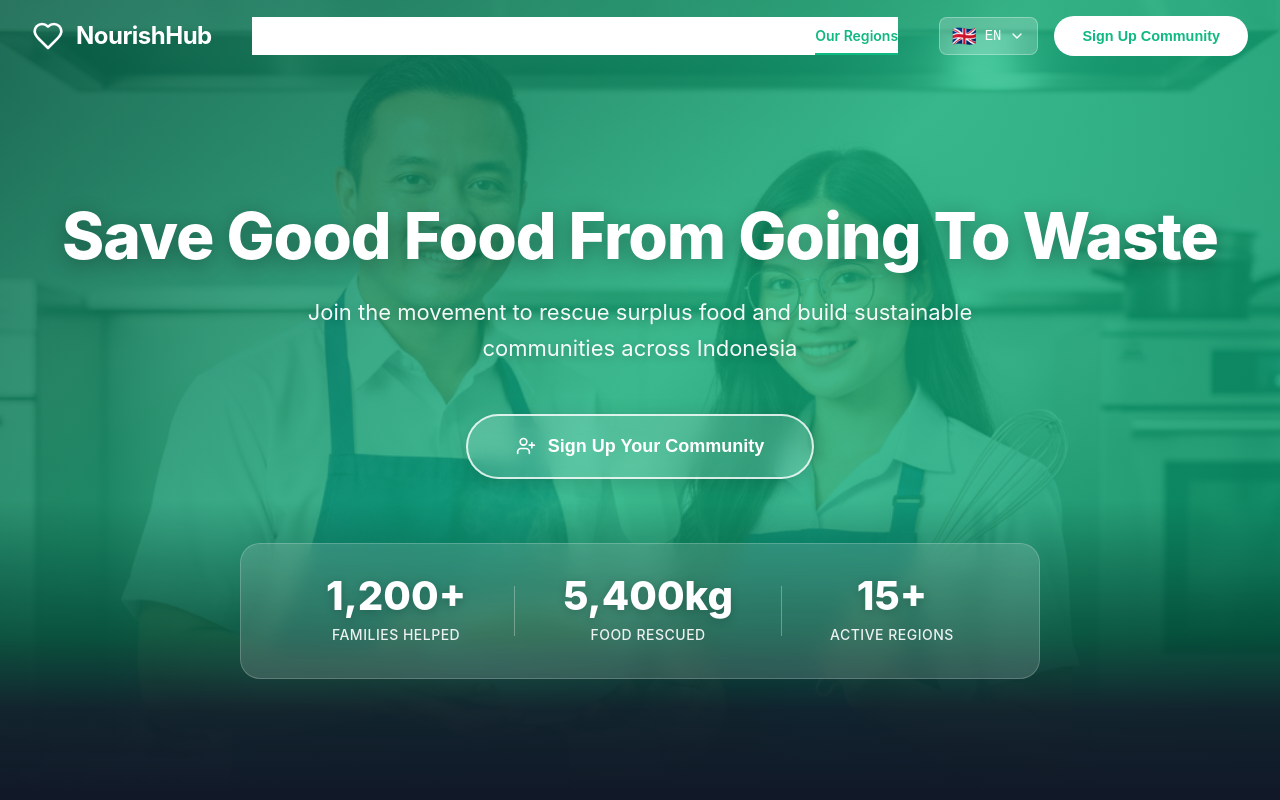
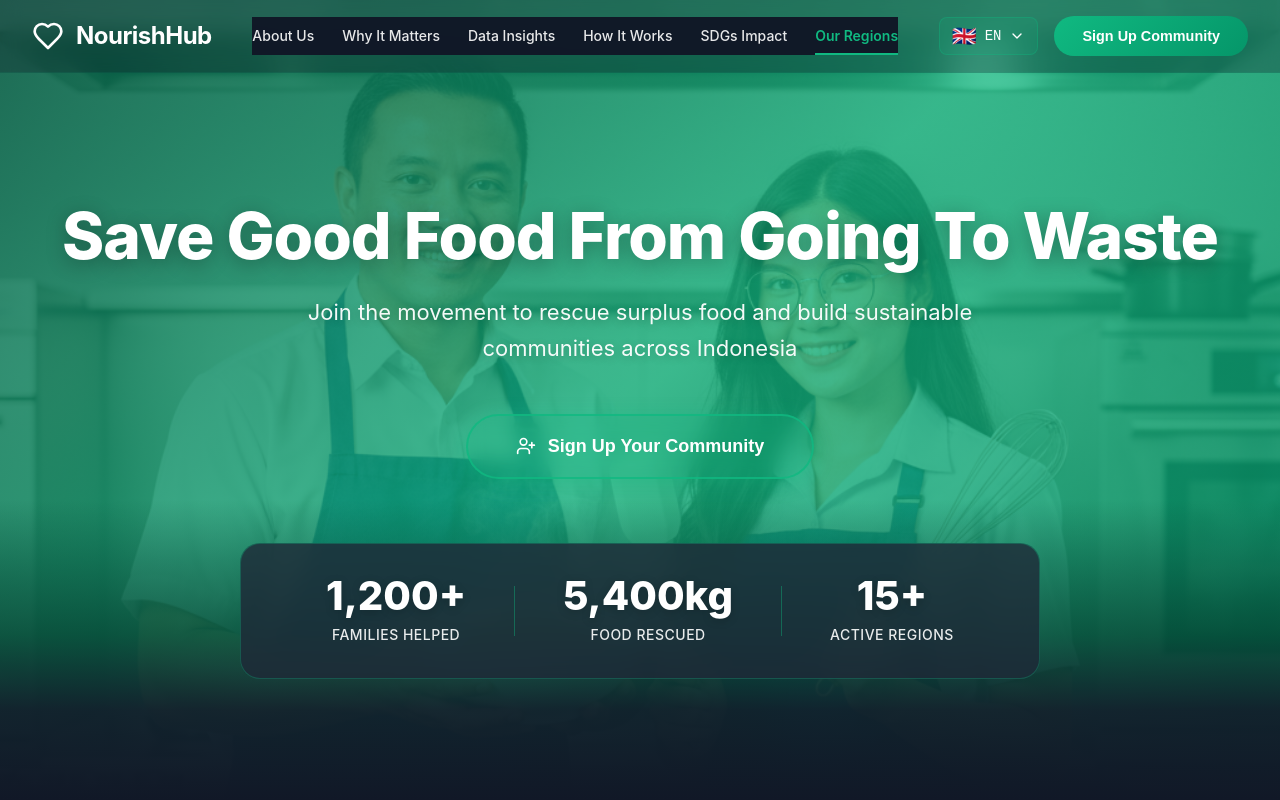
Before and after one commit to HHHAAAANNNNN/Food-Rescue-Hub, a Vue app: page / in a window 1280 px wide. Shown: the top 800 px of the page. Built offline with nearby package versions, Linux system fonts and the light colour scheme.

Commit message:
Complete dark theme implementation - removed all white backgrounds

```diff
--- a/src/App.vue
+++ b/src/App.vue
@@ -78,12 +78,12 @@ const isMainDashboard = computed(() => route.name === 'MainDashboard')
 
 /* Header */
 .app-header {
-  background: white;
-  border-bottom: 1px solid var(--color-border);
+  background: rgba(17, 24, 39, 0.95);
+  border-bottom: 1px solid rgba(16, 185, 129, 0.2);
   position: sticky;
   top: 0;
   z-index: 100;
-  box-shadow: var(--shadow-sm);
+  box-shadow: 0 4px 6px rgba(0, 0, 0, 0.3);
 }
 
 .header-content {
--- a/src/components/FoodWasteChart.vue
+++ b/src/components/FoodWasteChart.vue
@@ -297,12 +297,12 @@ onBeforeUnmount(() => {
 }
 
 .chart-container {
-  background: rgba(255, 255, 255, 0.05);
+  background: rgba(31, 41, 55, 0.6);
   backdrop-filter: blur(10px);
   border-radius: 24px;
   padding: 3rem;
-  border: 2px solid rgba(255, 255, 255, 0.1);
-  box-shadow: 0 8px 32px rgba(0, 0, 0, 0.2);
+  border: 2px solid rgba(16, 185, 129, 0.2);
+  box-shadow: 0 8px 32px rgba(16, 185, 129, 0.1);
 }
 
 .chart-header {
--- a/src/components/HeroSection.vue
+++ b/src/components/HeroSection.vue
@@ -150,24 +150,24 @@ const handleSignup = () => {
   align-items: center;
   gap: 0.75rem;
   padding: 1.25rem 3rem;
-  background: rgba(255, 255, 255, 0.15);
+  background: rgba(16, 185, 129, 0.2);
   backdrop-filter: blur(10px);
   color: white;
-  border: 2px solid rgba(255, 255, 255, 0.8);
+  border: 2px solid rgba(16, 185, 129, 0.8);
   border-radius: 50px;
   font-size: 1.125rem;
   font-weight: 700;
   cursor: pointer;
   transition: all 0.3s ease;
-  box-shadow: 0 4px 20px rgba(0, 0, 0, 0.15);
+  box-shadow: 0 4px 20px rgba(16, 185, 129, 0.3);
 }
 
 .btn-primary:hover {
   transform: translateY(-4px);
-  box-shadow: 0 12px 40px rgba(0, 0, 0, 0.3);
-  background: white;
-  color: #065f46;
-  border-color: white;
+  box-shadow: 0 12px 40px rgba(16, 185, 129, 0.5);
+  background: linear-gradient(135deg, #10b981 0%, #059669 100%);
+  color: white;
+  border-color: #10b981;
 }
 
 .btn-primary svg {
@@ -184,10 +184,10 @@ const handleSignup = () => {
   align-items: center;
   gap: 3rem;
   padding: 2rem 3rem;
-  background: rgba(255, 255, 255, 0.15);
+  background: rgba(31, 41, 55, 0.8);
   backdrop-filter: blur(10px);
   border-radius: 20px;
-  border: 1px solid rgba(255, 255, 255, 0.2);
+  border: 1px solid rgba(16, 185, 129, 0.3);
   max-width: 800px;
   margin: 0 auto;
 }
@@ -216,7 +216,7 @@ const handleSignup = () => {
 .stat-divider {
   width: 1px;
   height: 50px;
-  background: rgba(255, 255, 255, 0.3);
+  background: rgba(16, 185, 129, 0.4);
 }
 
 .hero-gradient-blend {
--- a/src/components/HowItWorks.vue
+++ b/src/components/HowItWorks.vue
@@ -325,11 +325,11 @@ onUnmounted(() => {
 
 /* Step Card */
 .step-card {
-  background: rgba(255, 255, 255, 0.05);
+  background: rgba(31, 41, 55, 0.6);
   backdrop-filter: blur(10px);
   border-radius: 20px;
   padding: 2rem;
-  border: 2px solid rgba(255, 255, 255, 0.1);
+  border: 2px solid rgba(16, 185, 129, 0.2);
   position: relative;
   transition: all 0.3s ease;
   display: grid;
@@ -340,7 +340,7 @@ onUnmounted(() => {
 
 .step-card:hover {
   transform: translateX(8px);
-  background: rgba(255, 255, 255, 0.08);
+  background: rgba(31, 41, 55, 0.8);
   border-color: rgba(16, 185, 129, 0.4);
   box-shadow: 0 8px 32px rgba(16, 185, 129, 0.2);
 }
--- a/src/components/NavBar.vue
+++ b/src/components/NavBar.vue
@@ -165,16 +165,19 @@ onUnmounted(() => {
   left: 0;
   right: 0;
   z-index: 1000;
-  background: transparent;
+  background: rgba(17, 24, 39, 0.3);
+  backdrop-filter: blur(10px);
   transition: all 0.3s ease;
   padding: 1rem 0;
+  border-bottom: 1px solid rgba(16, 185, 129, 0.1);
 }
 
 .navbar.scrolled {
-  background: rgba(255, 255, 255, 0.95);
+  background: rgba(17, 24, 39, 0.95);
   backdrop-filter: blur(10px);
-  box-shadow: 0 2px 20px rgba(0, 0, 0, 0.1);
+  box-shadow: 0 2px 20px rgba(0, 0, 0, 0.3);
   padding: 0.75rem 0;
+  border-bottom: 1px solid rgba(16, 185, 129, 0.3);
 }
 
 .nav-container {
@@ -212,7 +215,7 @@ onUnmounted(() => {
 }
 
 .navbar.scrolled .brand-name {
-  color: #111827;
+  color: #d1fae5;
 }
 
 .nav-menu {
@@ -222,7 +225,7 @@ onUnmounted(() => {
 }
 
 .nav-link {
-  color: white;
+  color: rgba(255, 255, 255, 0.9);
   text-decoration: none;
   font-weight: 500;
   font-size: 0.875rem;
@@ -233,7 +236,7 @@ onUnmounted(() => {
 }
 
 .navbar.scrolled .nav-link {
-  color: #374151;
+  color: #d1d5db;
 }
 
 .nav-link::after {
@@ -283,8 +286,8 @@ onUnmounted(() => {
   align-items: center;
   gap: 0.5rem;
   padding: 0.5rem 0.75rem;
-  background: rgba(255, 255, 255, 0.2);
-  border: 1px solid rgba(255, 255, 255, 0.3);
+  background: rgba(16, 185, 129, 0.15);
+  border: 1px solid rgba(16, 185, 129, 0.3);
   border-radius: 8px;
   color: white;
   font-weight: 600;
@@ -294,8 +297,8 @@ onUnmounted(() => {
 }
 
 .btn-language:hover {
-  background: rgba(255, 255, 255, 0.3);
-  border-color: rgba(255, 255, 255, 0.5);
+  background: rgba(16, 185, 129, 0.25);
+  border-color: rgba(16, 185, 129, 0.5);
 }
 
 .navbar.scrolled .btn-language {
@@ -331,9 +334,10 @@ onUnmounted(() => {
   top: calc(100% + 0.5rem);
   right: 0;
   min-width: 180px;
-  background: white;
+  background: rgba(31, 41, 55, 0.98);
+  border: 1px solid rgba(16, 185, 129, 0.3);
   border-radius: 12px;
-  box-shadow: 0 10px 40px rgba(0, 0, 0, 0.15);
+  box-shadow: 0 10px 40px rgba(0, 0, 0, 0.5);
   overflow: hidden;
   z-index: 1000;
   animation: slideDown 0.3s ease;
@@ -356,9 +360,9 @@ onUnmounted(() => {
   gap: 0.75rem;
   width: 100%;
   padding: 0.75rem 1rem;
-  background: white;
+  background: transparent;
   border: none;
-  color: #374151;
+  color: #d1d5db;
   font-weight: 500;
   font-size: 0.875rem;
   cursor: pointer;
@@ -367,11 +371,12 @@ onUnmounted(() => {
 }
 
 .lang-option:hover {
-  background: #f3f4f6;
+  background: rgba(16, 185, 129, 0.1);
+  color: #10b981;
 }
 
 .lang-option.active {
-  background: #ecfdf5;
+  background: rgba(16, 185, 129, 0.2);
   color: #10b981;
 }
 
@@ -390,8 +395,8 @@ onUnmounted(() => {
 
 .btn-signup {
   padding: 0.75rem 1.75rem;
-  background: white;
-  color: #10b981;
+  background: linear-gradient(135deg, #10b981 0%, #059669 100%);
+  color: white;
   border: none;
   border-radius: 50px;
   font-weight: 600;
@@ -402,7 +407,7 @@ onUnmounted(() => {
 }
 
 .btn-signup:hover {
-  background: #10b981;
+  background: linear-gradient(135deg, #059669 0%, #047857 100%);
   color: white;
   transform: translateY(-2px);
   box-shadow: 0 8px 20px rgba(16, 185, 129, 0.3);
@@ -432,13 +437,13 @@ onUnmounted(() => {
   display: block;
   width: 25px;
   height: 2px;
-  background: white;
+  background: #d1d5db;
   position: relative;
   transition: all 0.3s ease;
 }
 
 .navbar.scrolled .hamburger {
-  background: #111827;
+  background: #d1fae5;
 }
 
 .hamburger::before,
@@ -447,13 +452,13 @@ onUnmounted(() => {
   position: absolute;
   width: 25px;
   height: 2px;
-  background: white;
+  background: #d1d5db;
   transition: all 0.3s ease;
 }
 
 .navbar.scrolled .hamburger::before,
 .navbar.scrolled .hamburger::after {
-  background: #111827;
+  background: #d1fae5;
 }
 
 .hamburger::before {
@@ -495,13 +500,14 @@ onUnmounted(() => {
     width: 70%;
     max-width: 300px;
     height: 100vh;
-    background: white;
+    background: rgba(17, 24, 39, 0.98);
     flex-direction: column;
     align-items: flex-start;
     padding: 5rem 2rem 2rem;
     gap: 1.5rem;
     transition: right 0.3s ease;
-    box-shadow: -5px 0 20px rgba(0, 0, 0, 0.1);
+    box-shadow: -5px 0 20px rgba(0, 0, 0, 0.3);
+    border-left: 1px solid rgba(16, 185, 129, 0.3);
   }
 
   .nav-menu.active {
@@ -509,7 +515,7 @@ onUnmounted(() => {
   }
 
   .nav-menu .nav-link {
-    color: #374151;
+    color: #d1d5db;
     font-size: 1.1rem;
     width: 100%;
     padding: 0.75rem 0;
--- a/src/components/SDGCard.vue
+++ b/src/components/SDGCard.vue
@@ -94,11 +94,12 @@ defineProps({
   right: -6px;
   font-size: 0.625rem;
   font-weight: 700;
-  background: white;
-  color: inherit;
+  background: rgba(31, 41, 55, 0.95);
+  color: #d1fae5;
   padding: 2px 6px;
   border-radius: 4px;
-  box-shadow: 0 2px 4px rgba(0, 0, 0, 0.1);
+  box-shadow: 0 2px 4px rgba(0, 0, 0, 0.3);
+  border: 1px solid rgba(16, 185, 129, 0.3);
 }
 
 .sdg-content {
--- a/src/views/MainDashboard.vue
+++ b/src/views/MainDashboard.vue
@@ -375,26 +375,32 @@ const scrollRegions = (direction) => {
   min-height: 100vh;
   background: linear-gradient(
     180deg,
+    /* From hero image area - dark */
     #111827 0%,
-    #1f2937 10%,
-    #374151 15%,
-    #4b5563 18%,
-    #6b7280 22%,
-    #9ca3af 26%,
-    #d1d5db 30%,
-    #e5e7eb 35%,
-    #f3f4f6 40%,
-    #ffffff 50%,
-    #ecfdf5 60%,
-    #d1fae5 65%,
-    #10b981 73%,
-    #059669 78%,
-    #047857 83%,
-    #065f46 88%,
-    #064e3b 92%,
-    #033d2a 95%,
-    #022419 97%,
-    #011a11 99%,
+    #1a2332 8%,
+    #1f2937 15%,
+
+    /* Transition to light emerald */
+    #374151 25%,
+    #4b5563 30%,
+    #6b7280 35%,
+    #9ca3af 40%,
+    #d1fae5 48%,
+    #a7f3d0 52%,
+    #6ee7b7 56%,
+    #34d399 60%,
+    #10b981 64%,
+
+    /* Back to dark */
+    #059669 68%,
+    #047857 72%,
+    #065f46 76%,
+    #064e3b 80%,
+    #033d2a 85%,
+    #022419 90%,
+    #011a11 95%,
+
+    /* Footer dark */
     #121212 100%
   );
 }
@@ -765,7 +771,7 @@ const scrollRegions = (direction) => {
   justify-content: center;
   width: 80px;
   height: 80px;
-  background: rgba(255, 255, 255, 0.1);
+  background: rgba(16, 185, 129, 0.2);
   border-radius: 50%;
   margin: 0 auto 1.5rem;
 }
@@ -829,21 +835,21 @@ const scrollRegions = (direction) => {
   align-items: center;
   gap: 0.75rem;
   padding: 1.25rem 3rem;
-  background: white;
-  color: #065f46;
+  background: linear-gradient(135deg, #10b981 0%, #059669 100%);
+  color: white;
   border: none;
   border-radius: 50px;
   font-size: 1.125rem;
   font-weight: 700;
   cursor: pointer;
   transition: all 0.3s ease;
-  box-shadow: 0 8px 24px rgba(0, 0, 0, 0.2);
+  box-shadow: 0 8px 24px rgba(16, 185, 129, 0.4);
 }
 
 .cta-button:hover {
   transform: translateY(-4px);
-  box-shadow: 0 12px 32px rgba(0, 0, 0, 0.3);
-  background: #f0fdf4;
+  box-shadow: 0 12px 32px rgba(16, 185, 129, 0.6);
+  background: linear-gradient(135deg, #059669 0%, #047857 100%);
 }
 
 .cta-button svg {
@@ -1057,15 +1063,16 @@ const scrollRegions = (direction) => {
   width: 48px;
   height: 48px;
   border-radius: 50%;
-  background: white;
-  border: 1px solid #e5e7eb;
+  background: rgba(31, 41, 55, 0.9);
+  border: 1px solid rgba(16, 185, 129, 0.5);
+  color: #10b981;
   display: flex;
   align-items: center;
   justify-content: center;
   cursor: pointer;
   transition: all 0.3s ease;
   z-index: 10;
-  box-shadow: 0 4px 12px rgba(0, 0, 0, 0.1);
+  box-shadow: 0 4px 12px rgba(0, 0, 0, 0.3);
 }
 
 .scroll-btn:hover {
@@ -1090,7 +1097,7 @@ const scrollRegions = (direction) => {
   left: 0;
   right: 0;
   bottom: 0;
-  background: rgba(255, 255, 255, 0.95);
+  background: rgba(17, 24, 39, 0.95);
   display: flex;
   flex-direction: column;
   align-items: center;
```
